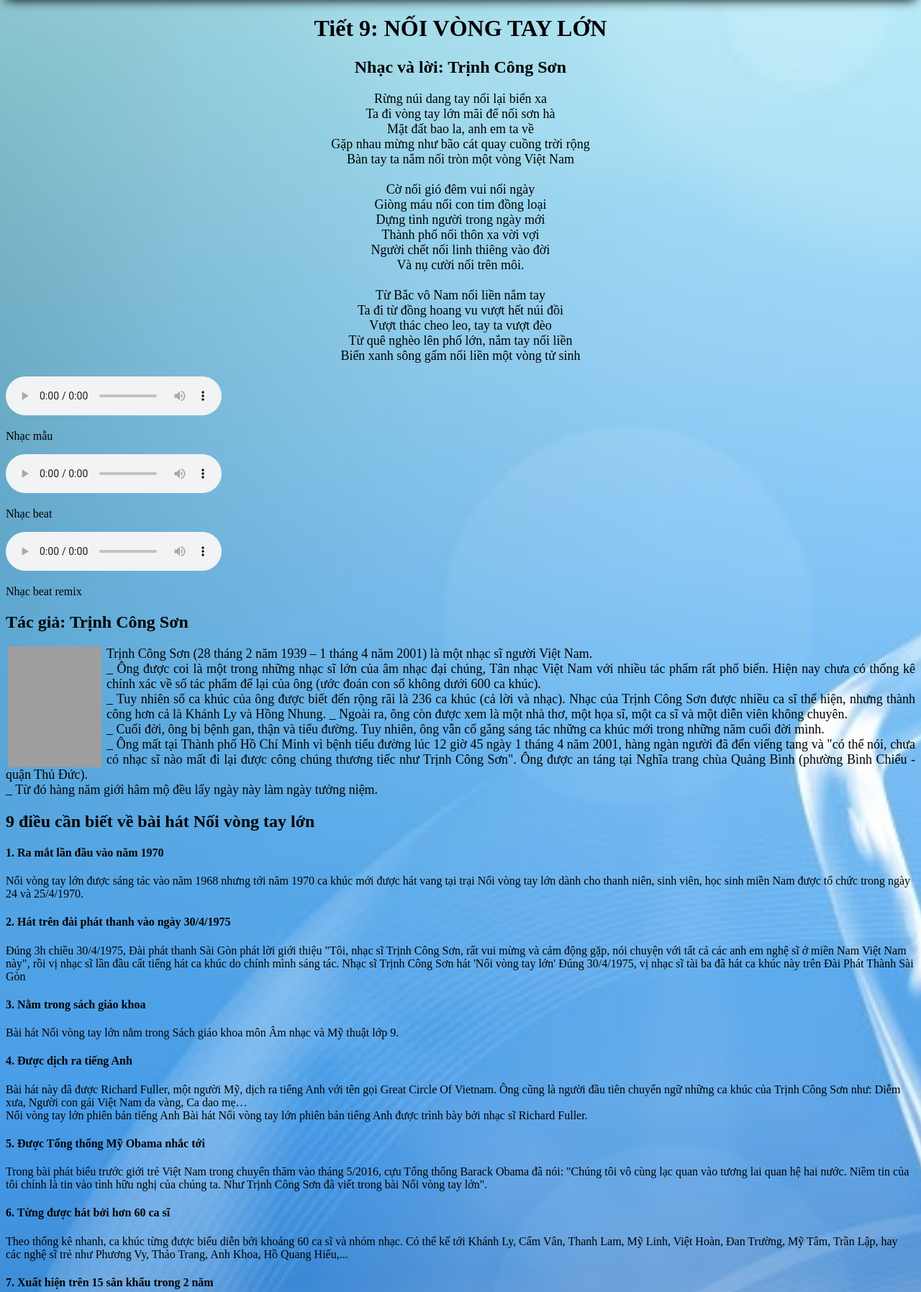
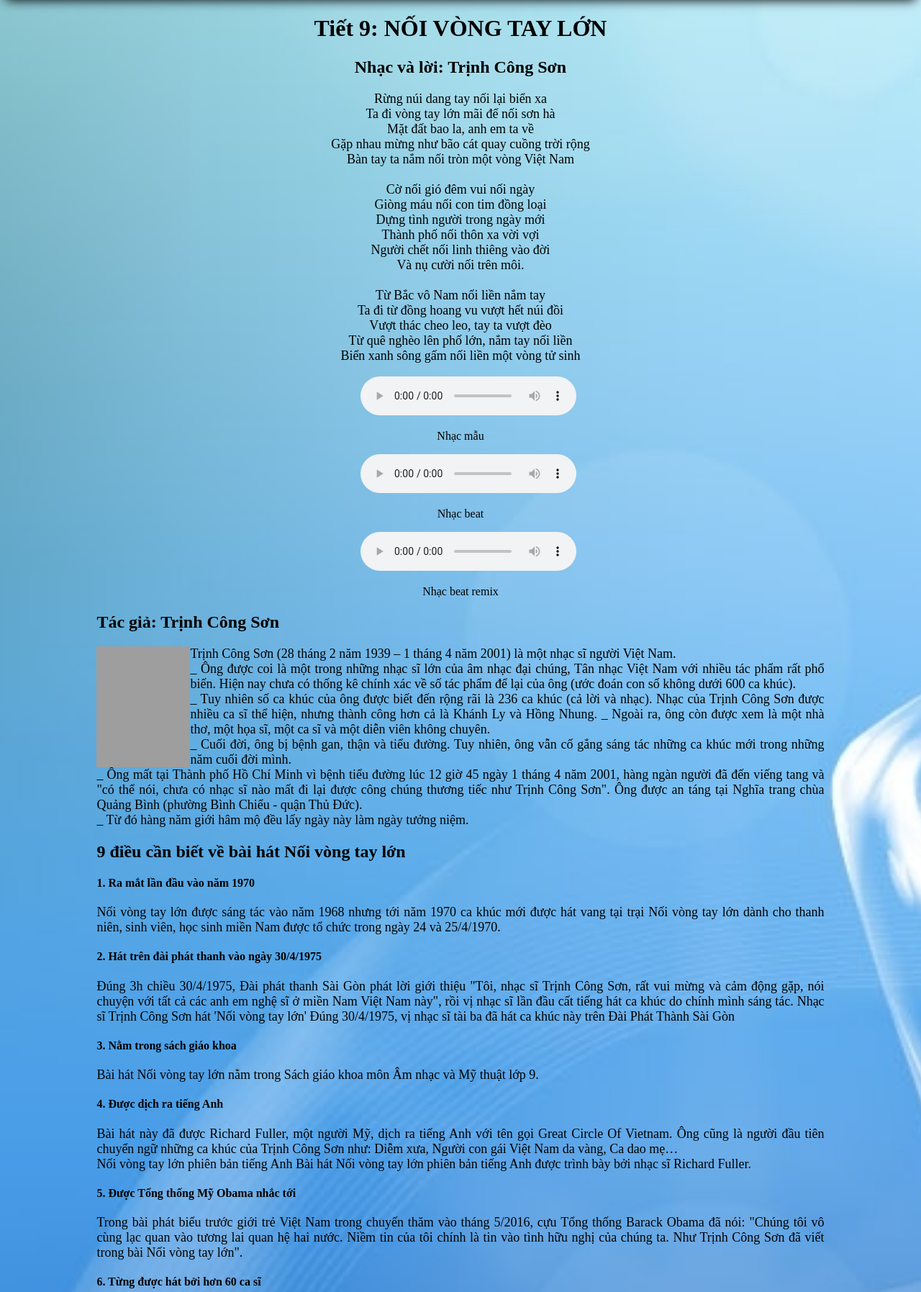
Before and after one commit to Blackhuy0701/music, a PHP site: page /sing9-3.html in a window 1280 px wide. Shown: the part 132-1927 px from the top of the page at 72% size. Run offline with PHP 8.4, Linux system fonts and the light colour scheme; grey boxes are pictures that could not be loaded.

Commit message:
eleventh commit

```diff
--- a/know91.html
+++ b/know91.html
@@ -60,7 +60,7 @@ _ Vậy nên khán giả yêu nhạc hiện nay có hai lựa chọn chủ yếu
     </p>
 
 </header>
-<h2>Câu hỏi & bài tập</h2>
+<h2 class="head">Câu hỏi & bài tập</h2>
                 <form class="quiz" name="quiz">
                   <p>1. Thi sĩ nào có hơn 300 bài thơ được phổ nhạc? </p>
                   <input class="textbox" type="text" name="question1">
@@ -117,7 +117,7 @@ _ Vậy nên khán giả yêu nhạc hiện nay có hai lựa chọn chủ yếu
 <br>
 <hr>
 <footer id="foot">
-    <a href="sing9-3.html" style="text-align: center;">Bài tiếp theo</a>
+    <a class="page1" href="sing9-3.html" style="text-align: center;">Bài tiếp theo</a>
     <footer class="foot">Created by Quang Huy Dao, 2020 All rights reserved</footer>
     </footer>
     </html>
--- a/know92.html
+++ b/know92.html
@@ -80,7 +80,7 @@
 </p>
 
 </header>
-<h2>Câu hỏi & bài tập</h2>
+<h2 class="head">Câu hỏi & bài tập</h2>
                 <form class="quiz" name="quiz">
                   <p>1. Tác phẩm nổi tiếng của Tchaikovsky được nhiều người biết đến nhất? </p>
                   <input class="textbox" type="text" name="question1">
@@ -138,8 +138,8 @@
 <br>
 <hr>
 <footer id="foot">
-    <a href="know91.html" style="text-align: center;">Bài trước</a>
-    <a href="sing9-3.html" style="text-align: center;">Bài tiếp theo</a>
+    <a class="page" href="know91.html" style="text-align: center;">Bài trước</a>
+    <a href="know93.html" style="text-align: center;">Bài tiếp theo</a>
     <footer class="foot">Created by Quang Huy Dao, 2020 All rights reserved</footer>
     </footer>
     </html>
--- a/know93.html
+++ b/know93.html
@@ -57,7 +57,7 @@ _ Nguyễn Văn Tý là một tín hữu Công giáo Rôma, ông có tên thánh
     </p>
     <h2 style="text-align: center">Bài hát Mẹ yêu con</h2>
     <img src="Grade 9/nvtbl.jpg" height="190px" width="250px" class="T">
-    <p style="font-size: large;">
+    <p class="para" style="font-size: large;">
         _ Ít ai biết, ca khúc Mẹ yêu con chính là ông viết tặng người vợ thứ hai của mình trong niềm hạnh phúc đón cô con gái nhỏ chào đời. Bà là em gái của nhạc sỹ Nguyễn Văn Thương, mà theo ông, là đẹp tuyệt vời.<br>
         _ Năm 1956, sau khi sinh con, vợ chồng ông phải trở về quê mẹ sống một thời gian trong cảnh khó khăn, túng thiếu. Cũng trong hoàn cảnh này, nhạc sĩ gạo cội viết nên bài Mẹ yêu con bằng cả tấm lòng của những người làm mẹ khi thấy con biết cười, biết nói cho đến lúc trưởng thành. Nguyễn Văn Tý từng tự hào nói: "Đến bây giờ con tôi vẫn thường khoe với người ta miệng con "chúm chím xinh xinh như đài hoa đang hé trên cành" để nói về nó”. Để thấy, với ông, Mẹ yêu con không chỉ là bài hát, mà còn là kỷ niệm khó quên gắn liền với những thăng trầm trong cuộc đời.<br>
         _ Theo thời gian, qua bao đổi thay của đất nước và bao thế hệ con người, Mẹ yêu con trở thành nhạc phẩm của toàn dân, kinh điển mẫu mực về tình mẫu tử mà già trẻ đều thuộc nằm lòng.<br>
@@ -68,7 +68,7 @@ Cái chung và riêng, cái bé nhỏ và lớn lao, tưởng như đối lập,
         <br>
     </p>
 </header>
-<h2>Câu hỏi & bài tập</h2>
+<h2 class="head">Câu hỏi & bài tập</h2>
                 <form class="quiz" name="quiz">
                   <p>1. Nguyễn Văn Tý mất ngày/tháng/năm nào? </p>
                   <input class="textbox" type="text" name="question1">
@@ -127,7 +127,7 @@ Cái chung và riêng, cái bé nhỏ và lớn lao, tưởng như đối lập,
 <br>
 <hr>
 <footer id="foot">
-    <a href="know92.html" style="text-align: center;">Bài trước</a>
+    <a class="page" href="know92.html" style="text-align: center;">Bài trước</a>
     <a href="know94.html" style="text-align: center;">Bài tiếp theo</a>
     <footer class="foot">Created by Quang Huy Dao, 2020 All rights reserved</footer>
     </footer>
--- a/sing9-3.html
+++ b/sing9-3.html
@@ -63,20 +63,20 @@ Biển xanh sông gấm nối liền một vòng tử sinh<br>
   <source src="Grade 9/sing93.MP3" type="audio/ogg">
   Audio element not supported by your browser.
   </audio>
-  <p>Nhạc mẫu</p>
-  <audio controls>
+  <p style="text-align: center;">Nhạc mẫu</p>
+  <audio controls class="mp3">
   <source src="Grade 9/sing93b.MP3.mp3" type="audio/mpeg">
   <source src="Grade 9/sing93b.MP3" type="audio/ogg">
   Audio element not supported by your browser.
   </audio>
-  <p>Nhạc beat</p>
-  <audio controls>
+  <p style="text-align: center;">Nhạc beat</p>
+  <audio controls class="mp3">
     <source src="Grade 9/sing93r.MP3.mp3" type="audio/mpeg">
     <source src="Grade 9/sing93r.MP3" type="audio/ogg">
   Audio element not supported by your browser.
   </audio>
-  <p>Nhạc beat remix</p>
-  <h2>Tác giả: Trịnh Công Sơn</h2>
+  <p style="text-align: center;">Nhạc beat remix</p>
+  <h2 class="head">Tác giả: Trịnh Công Sơn</h2>
                 <img src="Trinhcongson.jpg" height="168" width="130" class="T">
                 <p class="para">Trịnh Công Sơn (28 tháng 2 năm 1939 – 1 tháng 4 năm 2001) là một nhạc sĩ người Việt Nam.<br>
                 _ Ông được coi là một trong những nhạc sĩ lớn của âm nhạc đại chúng, Tân nhạc Việt Nam với nhiều tác phẩm rất phổ biến. Hiện nay chưa có thống kê chính xác về số tác phẩm để lại của ông (ước đoán con số không dưới 600 ca khúc).<br>
@@ -86,31 +86,31 @@ Biển xanh sông gấm nối liền một vòng tử sinh<br>
          _ Ông mất tại Thành phố Hồ Chí Minh vì bệnh tiểu đường lúc 12 giờ 45 ngày 1 tháng 4 năm 2001, hàng ngàn người đã đến viếng tang và "có thể nói, chưa có nhạc sĩ nào mất đi lại được công chúng thương tiếc như Trịnh Công Sơn". Ông được an táng tại Nghĩa trang chùa Quảng Bình (phường Bình Chiểu - quận Thủ Đức).<br>
          _ Từ đó hàng năm giới hâm mộ đều lấy ngày này làm ngày tưởng niệm.
       <br> </p>
-    <h2>9 điều cần biết về bài hát Nối vòng tay lớn</h2>
-    <p class="para"> <h4>1. Ra mắt lần đầu vào năm 1970</h4>
-        Nối vòng tay lớn được sáng tác vào năm 1968 nhưng tới năm 1970 ca khúc mới được hát vang tại trại Nối vòng tay lớn dành cho thanh niên, sinh viên, học sinh miền Nam được tổ chức trong ngày 24 và 25/4/1970.<br>
-        <h4>2. Hát trên đài phát thanh vào ngày 30/4/1975</h4>
-        Đúng 3h chiều 30/4/1975, Đài phát thanh Sài Gòn phát lời giới thiệu "Tôi, nhạc sĩ Trịnh Công Sơn, rất vui mừng và cảm động gặp, nói chuyện với tất cả các anh em nghệ sĩ ở miền Nam Việt Nam này", rồi vị nhạc sĩ lần đầu cất tiếng hát ca khúc do chính mình sáng tác.
-        Nhạc sĩ Trịnh Công Sơn hát 'Nối vòng tay lớn' Đúng 30/4/1975, vị nhạc sĩ tài ba đã hát ca khúc này trên Đài Phát Thành Sài Gòn<br>
-        <h4>3. Nằm trong sách giáo khoa</h4>
-        Bài hát Nối vòng tay lớn nằm trong Sách giáo khoa môn Âm nhạc và Mỹ thuật lớp 9.<br>
-        <h4>4. Được dịch ra tiếng Anh</h4>
-        Bài hát này đã được Richard Fuller, một người Mỹ, dịch ra tiếng Anh với tên gọi Great Circle Of Vietnam.
+    <h2 class="head">9 điều cần biết về bài hát Nối vòng tay lớn</h2>
+    <h4 class="head">1. Ra mắt lần đầu vào năm 1970</h4>
+        <p class="para">Nối vòng tay lớn được sáng tác vào năm 1968 nhưng tới năm 1970 ca khúc mới được hát vang tại trại Nối vòng tay lớn dành cho thanh niên, sinh viên, học sinh miền Nam được tổ chức trong ngày 24 và 25/4/1970.<br></p>
+        <h4 class="head">2. Hát trên đài phát thanh vào ngày 30/4/1975</h4>
+        <p class="para">Đúng 3h chiều 30/4/1975, Đài phát thanh Sài Gòn phát lời giới thiệu "Tôi, nhạc sĩ Trịnh Công Sơn, rất vui mừng và cảm động gặp, nói chuyện với tất cả các anh em nghệ sĩ ở miền Nam Việt Nam này", rồi vị nhạc sĩ lần đầu cất tiếng hát ca khúc do chính mình sáng tác.
+        Nhạc sĩ Trịnh Công Sơn hát 'Nối vòng tay lớn' Đúng 30/4/1975, vị nhạc sĩ tài ba đã hát ca khúc này trên Đài Phát Thành Sài Gòn<br></p>
+        <h4 class="head">3. Nằm trong sách giáo khoa</h4>
+        <p class="para">Bài hát Nối vòng tay lớn nằm trong Sách giáo khoa môn Âm nhạc và Mỹ thuật lớp 9.<br></p>
+        <h4 class="head">4. Được dịch ra tiếng Anh</h4>
+        <p class="para">Bài hát này đã được Richard Fuller, một người Mỹ, dịch ra tiếng Anh với tên gọi Great Circle Of Vietnam.
         Ông cũng là người đầu tiên chuyển ngữ những ca khúc của Trịnh Công Sơn như: Diễm xưa, Người con gái Việt Nam da vàng, Ca dao mẹ…<br>
-        Nối vòng tay lớn phiên bản tiếng Anh Bài hát Nối vòng tay lớn phiên bản tiếng Anh được trình bày bởi nhạc sĩ Richard Fuller.<br>
-        <h4>5. Được Tổng thống Mỹ Obama nhắc tới</h4>
-        Trong bài phát biểu trước giới trẻ Việt Nam trong chuyến thăm vào tháng 5/2016, cựu Tổng thống Barack Obama đã nói: "Chúng tôi vô cùng lạc quan vào tương lai quan hệ hai nước. Niềm tin của tôi chính là tin vào tình hữu nghị của chúng ta. Như Trịnh Công Sơn đã viết trong bài Nối vòng tay lớn".<br>
-        <h4>6. Từng được hát bởi hơn 60 ca sĩ</h4>
-        Theo thống kê nhanh, ca khúc từng được biểu diễn bởi khoảng 60 ca sĩ và nhóm nhạc. Có thể kể tới Khánh Ly, Cẩm Vân, Thanh Lam, Mỹ Linh, Việt Hoàn, Đan Trường, Mỹ Tâm, Trần Lập, hay các nghệ sĩ trẻ như Phương Vy, Thảo Trang, Anh Khoa, Hồ Quang Hiếu,...<br>
-        <h4>7. Xuất hiện trên 15 sân khấu trong 2 năm</h4>
-        Ca khúc "Nối vòng tay lớn" được trình diễn trên các sân khấu và chương trình truyền hình lớn trong 2 năm 2015 - 2016, ví dụ như Tự hào Tổ quốc tôi, Giai điệu tự hào, Mùa xuân đầu tiên... và trong các gameshow như Học viện ngôi sao, Nhân tố bí ẩn...<br>
-        <h4>8. Chưa được cấp phép</h4>
-        Nối vòng tay lớn không nằm trong danh mục những ca khúc trước năm 1975 được cấp phép phổ biến vì chưa có cá nhân, đơn vị tổ chức nào xin phép. Hiện gia đình cố nhạc sĩ đang thực hiện các thủ tục xin phép.<br>
-        <h4>9. Còn nhiều ca khúc gặp tình trạng tương tự</h4>
-        Trong số hơn 230 tác phẩm của cố nhạc sĩ, hiện chỉ có 77 bài được Cục Nghệ thuật Biểu diễn cấp phép. Nhiều ca khúc quen thuộc như Đêm thấy ta là thác đổ, Ca dao mẹ, Biển nhớ... cũng chưa nằm trong danh sách được cấp phép của Cục.<br>
-        Nguồn: zing.vn<br>
+        Nối vòng tay lớn phiên bản tiếng Anh Bài hát Nối vòng tay lớn phiên bản tiếng Anh được trình bày bởi nhạc sĩ Richard Fuller.<br></p>
+        <h4 class="head">5. Được Tổng thống Mỹ Obama nhắc tới</h4>
+        <p class="para">Trong bài phát biểu trước giới trẻ Việt Nam trong chuyến thăm vào tháng 5/2016, cựu Tổng thống Barack Obama đã nói: "Chúng tôi vô cùng lạc quan vào tương lai quan hệ hai nước. Niềm tin của tôi chính là tin vào tình hữu nghị của chúng ta. Như Trịnh Công Sơn đã viết trong bài Nối vòng tay lớn".<br></p>
+        <h4 class="head">6. Từng được hát bởi hơn 60 ca sĩ</h4>
+        <p class="para">Theo thống kê nhanh, ca khúc từng được biểu diễn bởi khoảng 60 ca sĩ và nhóm nhạc. Có thể kể tới Khánh Ly, Cẩm Vân, Thanh Lam, Mỹ Linh, Việt Hoàn, Đan Trường, Mỹ Tâm, Trần Lập, hay các nghệ sĩ trẻ như Phương Vy, Thảo Trang, Anh Khoa, Hồ Quang Hiếu,...<br></p>
+        <h4 class="head">7. Xuất hiện trên 15 sân khấu trong 2 năm</h4>
+        <p class="para">Ca khúc "Nối vòng tay lớn" được trình diễn trên các sân khấu và chương trình truyền hình lớn trong 2 năm 2015 - 2016, ví dụ như Tự hào Tổ quốc tôi, Giai điệu tự hào, Mùa xuân đầu tiên... và trong các gameshow như Học viện ngôi sao, Nhân tố bí ẩn...<br></p>
+        <h4 class="head">8. Chưa được cấp phép</h4>
+        <p class="para">Nối vòng tay lớn không nằm trong danh mục những ca khúc trước năm 1975 được cấp phép phổ biến vì chưa có cá nhân, đơn vị tổ chức nào xin phép. Hiện gia đình cố nhạc sĩ đang thực hiện các thủ tục xin phép.<br></p>
+        <h4 class="head">9. Còn nhiều ca khúc gặp tình trạng tương tự</h4>
+        <p class="para">Trong số hơn 230 tác phẩm của cố nhạc sĩ, hiện chỉ có 77 bài được Cục Nghệ thuật Biểu diễn cấp phép. Nhiều ca khúc quen thuộc như Đêm thấy ta là thác đổ, Ca dao mẹ, Biển nhớ... cũng chưa nằm trong danh sách được cấp phép của Cục.<br> </p>
+        <p class="para">Nguồn: zing.vn</p><br>
 </header>
-<h2>Câu hỏi & bài tập</h2>
+<h2 class="head">Câu hỏi & bài tập</h2>
 <form class="quiz" name="quiz">
   <p>1. Trịnh Công Sơn hát bài "Nối vòng tay lớn" trên Đài phát thanh Sài Gòn vào ngày/tháng/năm nào?</p>
   <input class="textbox" type="text" name="question1">
@@ -157,7 +157,7 @@ Biển xanh sông gấm nối liền một vòng tử sinh<br>
 <br>
 <hr>
 <footer id="foot">
-    <a href="sing9-2.html" style="text-align: center;">Bài trước</a>
+    <a class="page" href="sing9-2.html" style="text-align: center;">Bài trước</a>
     <a href="sing9-4.html" style="text-align: center">Bài tiếp theo</a>
     <footer class="foot">Created by Quang Huy Dao, 2020 All rights reserved</footer>
     </footer>
--- a/stylethcs1.css
+++ b/stylethcs1.css
@@ -47,12 +47,15 @@ position: relative;}
 
 .para {font-size: large;
     font-family: 'Times New Roman', sans-serif;
+    margin-left: 10%;
+    margin-right: 10%;
+
 }
 
 .T {position: relative;
 float: left;
-margin-left: 3px;
-margin-right: 7px;}
+margin-left: 10%;
+;}
 
 #after_submit {visibility: hidden;
 background: #ff5459;
@@ -60,13 +63,13 @@ padding: 10px 20px 10px 20px;
 border-radius: 20px;
 width: 400px;
 font-size: 200px;
-margin-left: 20px;}
+margin-left: 10%;}
 
 #picture {height: 250px;
 width: 375px;}
 
 .quiz {
-    margin-left: 20px;
+    margin-left: 10%;
     background: #d2def2;
     padding: 10px 20px 10px 20px;
     width: 400px;
@@ -84,6 +87,15 @@ border: none;
 padding-left: 20px;
 width: 300px;}
 
-.B {float: center;
-margin-left: 350px;
-margin-right: 350px;}
+.B {margin-left: 25%;}
+
+.head {margin-left: 10%;
+margin-right: 10%;}
+
+.page {margin-left: 45%;}
+
+.page1 {margin-left: 47%;}
+
+.H{margin-left: 10%;}
+
+.mp3 {margin-left: 39%;}
```
Also changed, not shown: know8-2-2.html (+7 -7 lines), know8-2-3.html (+12 -11 lines), know8-2-4.html (+7 -7 lines), know8-2.html (+6 -6 lines), know94.html (+4 -4 lines), sing8-2-2.html (+7 -7 lines), sing8-2-3.html (+7 -7 lines), sing8-2-4.html (+7 -7 lines), sing8-2.html (+7 -7 lines), sing9-1.html (+9 -9 lines), sing9-2.html (+16 -16 lines), sing9-4.html (+7 -7 lines).
